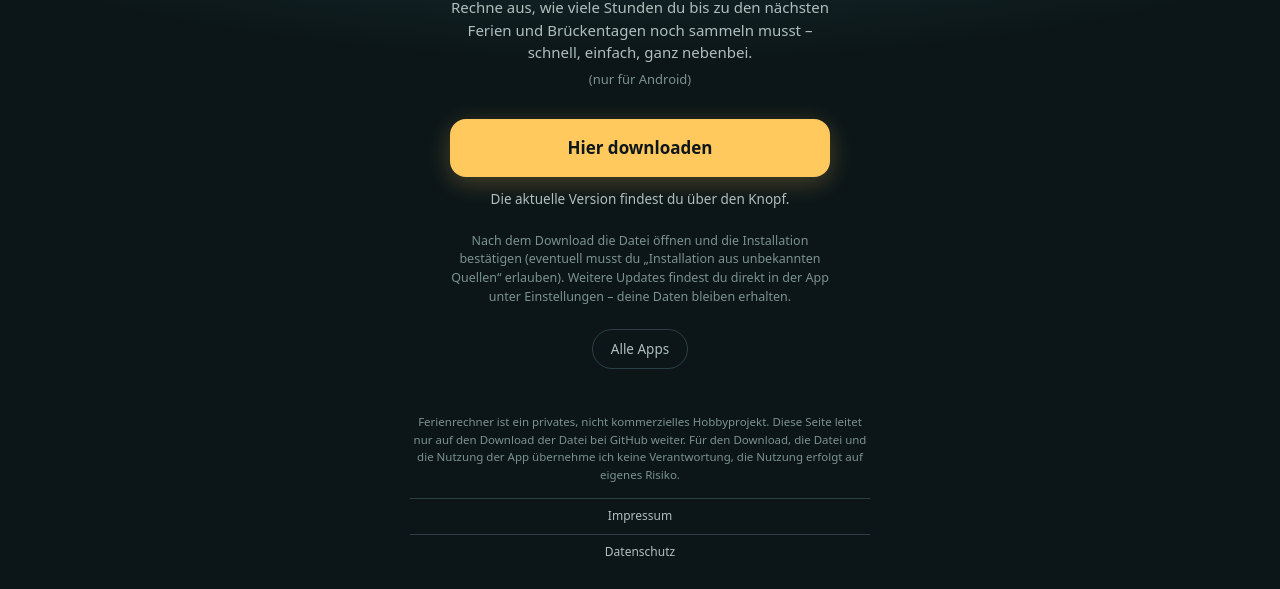
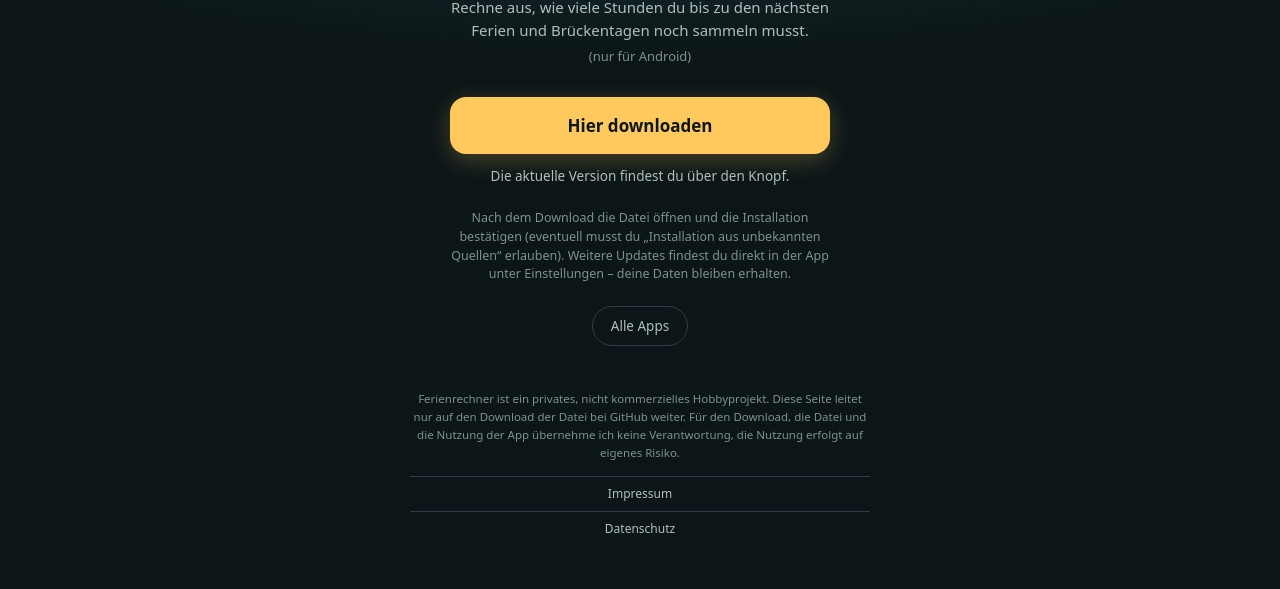
Before and after one commit to arthurtschik/Ferienrechner, a plain HTML site: page index.html in a window 1280 px wide. Shown: the part 236-825 px from the top of the page. After the commit the page ends 803 px from the top, so only its background shows below. Drawn offline with Linux system fonts and the light colour scheme; no server answers.

Commit message:
Download-Seite: Untertitel gekürzt
Co-Authored-By: Claude Sonnet 5.5 <noreply@anthropic.com>
Claude-Session: https://claude.ai/code/session_01DjBuijfbaybKRthrGr2ytL

```diff
--- a/index.html
+++ b/index.html
@@ -114,7 +114,7 @@
 <main>
   <img class="logo" alt="Ferienrechner" src="assets/logo.png">
   <h1><span class="glitch" data-text="Ferienrechner">Ferienrechner</span></h1>
-  <p class="sub">Rechne aus, wie viele Stunden du bis zu den nächsten Ferien und Brückentagen noch sammeln musst – schnell, einfach, ganz nebenbei.<span class="platform">(nur für Android)</span></p>
+  <p class="sub">Rechne aus, wie viele Stunden du bis zu den nächsten Ferien und Brückentagen noch sammeln musst.<span class="platform">(nur für Android)</span></p>
 
   <a id="dl" class="btn" href="https://github.com/arthurtschik/Ferienrechner/releases/latest/download/Ferienrechner.apk">Hier downloaden</a>
   <p id="meta" class="meta">Suche aktuelle Version …</p>
```
